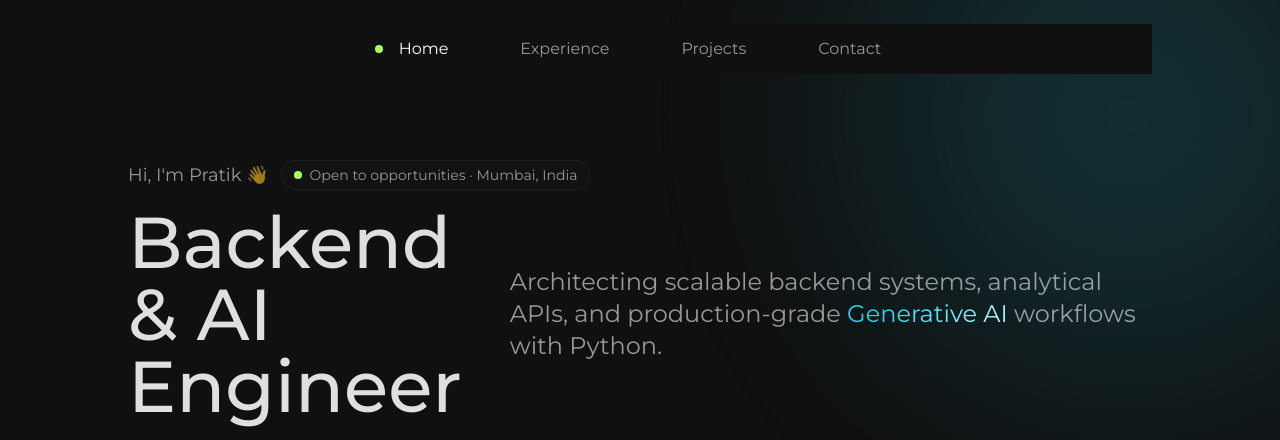
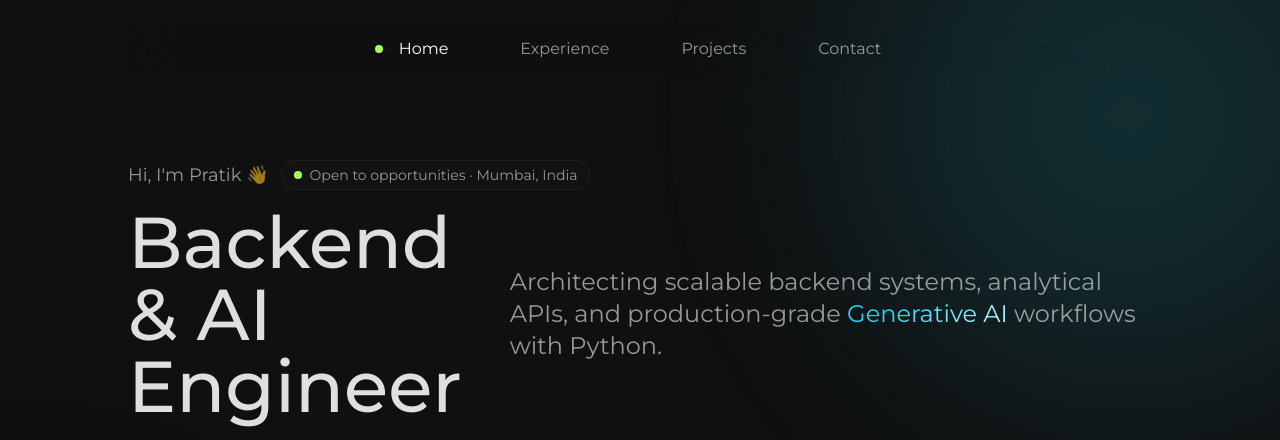
Before and after one commit to pattanayakpratik/my_portfolio, an Astro site: page / in a window 1280 px wide. Shown: the top 440 px of the page. Built offline with nearby package versions, Linux system fonts and the light colour scheme; Astro itself is replaced by a stand-in of ours; some packages are replaced by stand-ins of ours; no server answers; the database is empty; animation ran at ten frames a second.

Commit message:
Fix navbar background transparency

```diff
--- a/src/components/nav.astro
+++ b/src/components/nav.astro
@@ -32,7 +32,7 @@ const navItems: NavItem[] = [
 <div class="flex justify-center w-full">
   <nav
     id="main-nav"
-    class="fixed left-1/2 -translate-x-1/2 z-[100] bg-[var(--background)] border border-1 border-transparent backdrop-blur-xl transition-all duration-500 ease-in-out md:top-6 md:bottom-auto bottom-0 w-[80%]"
+    class="fixed left-1/2 -translate-x-1/2 z-[100] bg-transparent border border-1 border-transparent backdrop-blur-xl transition-all duration-500 ease-in-out md:top-6 md:bottom-auto bottom-0 w-[80%]"
   >
     <div class="container mx-auto flex justify-center items-center p-3">
       <ul
@@ -62,7 +62,7 @@ const navItems: NavItem[] = [
 <style>
   nav {
     transform: translateX(-50%);
-    background-color: var(--background);
+    background-color: transparent;
     transition:
       background-color 0.3s ease,
       border-radius 0.3s ease,
```
